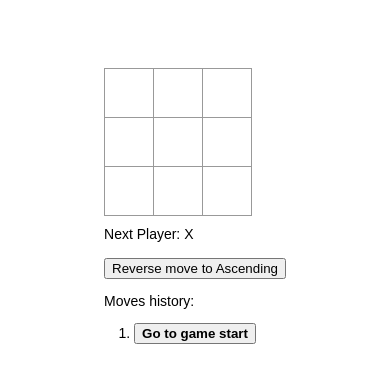
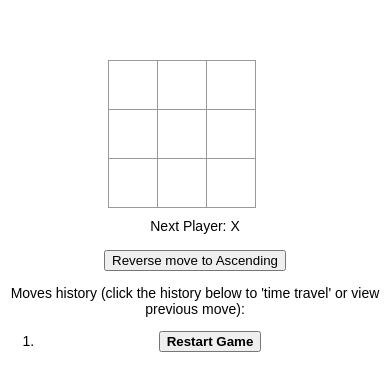
Before and after one commit to mekdie/react-tic-tac-toe, a React (Create React App) app: page / in a window 390 px wide. Shown: the part 217-608 px from the top of the page. Built offline with nearby package versions, Linux system fonts and the light colour scheme.

Commit message:
Added extra feature #5: highlighting winners move

```diff
--- a/src/App.js
+++ b/src/App.js
@@ -2,32 +2,6 @@ import logo from "./logo.svg";
 import "./App.css";
 import Board from "./components/Board";
 import { useState } from "react";
-
-function calculateWinner(squares) {
-    //brute forcing or hard coding the winning lines
-    const lines = [
-        [0, 1, 2],
-        [3, 4, 5],
-        [6, 7, 8],
-        [0, 3, 6],
-        [1, 4, 7],
-        [2, 5, 8],
-        [0, 4, 8],
-        [2, 4, 6],
-    ];
-
-    for (let i = 0; i < lines.length; i++) {
-        const [a, b, c] = lines[i];
-        if (
-            squares[a] &&
-            squares[a] === squares[b] &&
-            squares[a] === squares[c]
-        ) {
-            return squares[a]; // show the winner X or O
-        }
-    }
-    return null; // or draw
-}
 
 function getLocation(location) {
     //brute forcing  manually for the tictactoe 3x3 board
@@ -54,11 +28,48 @@ function App() {
     const [positions, setPositions] = useState([]);
     const [reverse, setReverse] = useState(false);
 
+    //function to check the winner
+    function calculateWinner(squares) {
+        //brute forcing or hard coding the winning lines
+        const lines = [
+            [0, 1, 2],
+            [3, 4, 5],
+            [6, 7, 8],
+            [0, 3, 6],
+            [1, 4, 7],
+            [2, 5, 8],
+            [0, 4, 8],
+            [2, 4, 6],
+        ];
+
+        for (let i = 0; i < lines.length; i++) {
+            const [a, b, c] = lines[i];
+            if (
+                squares[a] &&
+                squares[a] === squares[b] &&
+                squares[a] === squares[c]
+            ) {
+                // console.log([a, b, c]);
+                return { player: squares[a], winning: [a, b, c] };
+                // squares: show the winner X or O
+                // winnings: the winning squares
+            }
+            //highlight the 3 boxes here
+        }
+
+        //if no winner yet, return nothing
+        return null; // or draw -- MIGHT IMPLEMENT DRAW HERE
+    }
+
     const currentHistory = history;
     const current = currentHistory[stepNumber];
     // const current = currentHistory[stepNumber];
 
     const winner = calculateWinner(current.squares);
+
+    //set the winnings squares / line (infinite loops)
+    // setWinningSquares(winner.winning);
+    // setWinningSquares(() => winner.winning);
 
     //jump to moves
     const jumpTo = (step) => {
@@ -79,7 +90,7 @@ function App() {
               ` (row: ${positions[move - 1].row}, col: ${
                   positions[move - 1].col
               })`
-            : "Go to game start";
+            : "Restart Game";
 
         // For each move in the tic-tac-toe game’s history, we create a list item <li> which contains a button <button>. The button has a onClick handler which calls a method called this.jumpTo(). We haven’t implemented the jumpTo() method yet.
         return (
@@ -96,8 +107,17 @@ function App() {
     });
 
     let status;
+
+    //if there is an object winner (not null)
     if (winner) {
-        status = "Winner: " + winner;
+        status = "Winner: " + winner.player;
+
+        // ARE NOT ABLE TO DO THIS, caught Error: Too many re-renders. React limits the number of renders to prevent an infinite loop. NEED TO FIND OUT
+
+        // reason: https://alexsidorenko.com/blog/react-infinite-loop/
+        //in short: can't update the state inside render or not inside function call
+
+        // setWinningSquares(() => [...winningSquares, 1, 2, 3]);
     } else {
         status = "Next Player: " + (xTurn ? "X" : "O"); //this is causing the board to move around
     }
@@ -144,7 +164,8 @@ function App() {
 
     //reversing the moves
     const reversePositions = () => {
-        //setting up useState value ways
+        //multiple methods on setting up useState value
+
         // setReverse((rev) => {
         //     return !rev;
         // });
@@ -152,12 +173,16 @@ function App() {
         setReverse(!reverse);
     };
 
+    //couldn't do this is because in the early game, there are no actually winner.winning
+    // console.log(winner.winning);
+
     return (
         <div className="container">
             {/* <h1>TicTacToe</h1> */}
             <div className="game">
                 <div className="game-board">
                     <Board
+                        winnings={winner ? winner.winning : []}
                         squares={current.squares}
                         onClick={(i) => handleClick(i)}
                     />
@@ -168,7 +193,10 @@ function App() {
                     <button onClick={reversePositions}>
                         Reverse move to {reverse ? "Descending" : "Ascending"}
                     </button>
-                    <p>Moves history:</p>
+                    <p>
+                        Moves history (click the history below to 'time travel'
+                        or view previous move):
+                    </p>
                     <ol>{reverse ? moves.reverse() : moves}</ol>{" "}
                     {/* this needs to be reversed */}
                 </div>
--- a/src/components/Board.jsx
+++ b/src/components/Board.jsx
@@ -18,7 +18,9 @@ const Board = (props) => {
         return (
             <Square
                 key={i}
+                index={i}
                 value={props.squares[i]}
+                winnings={props.winnings}
                 onClick={() => props.onClick(i)}
             />
         );
--- a/src/components/Square.jsx
+++ b/src/components/Square.jsx
@@ -8,10 +8,20 @@ import React from "react";
 // const btnClick = () => {
 //     console.log("click");
 // };
-const Square = (props) => {
+
+const winnerSquare = {
+    backgroundColor: "yellow",
+};
+
+const Square = ({ onClick, value, winnings, index }) => {
     return (
-        <button className="square" onClick={props.onClick}>
-            {props.value}
+        <button
+            // to check if the winnings array have the value that caused the win, if yes highlight the square
+            style={winnings.includes(index) ? winnerSquare : {}}
+            className="square"
+            onClick={onClick}
+        >
+            {value}
         </button>
     );
 };
--- a/src/index.css
+++ b/src/index.css
@@ -56,6 +56,9 @@ ul {
     /* margin: auto; */
     display: flex;
     flex-direction: row;
+    height: 100vh;
+    align-items: center;
+    justify-content: center;
     /* width: 100%;
     justify-content: center; */
 }
@@ -68,9 +71,22 @@ ul {
 @media screen and (max-width: 440px) {
     .game {
         flex-direction: column;
-        row-gap: 10px;
+        row-gap: 10px; /* gap between row / div */
     }
     .game-info {
         margin-left: 0px;
+        margin: 0 auto;
+        text-align: center;
+    }
+    .game-board {
+        margin: 0 auto;
     }
 }
+
+.game-board {
+    min-width: 175px;
+}
+
+button:hover {
+    cursor: pointer;
+}
```
Also changed, not shown: 1 other file (tests, documents, lock files or other folders).
